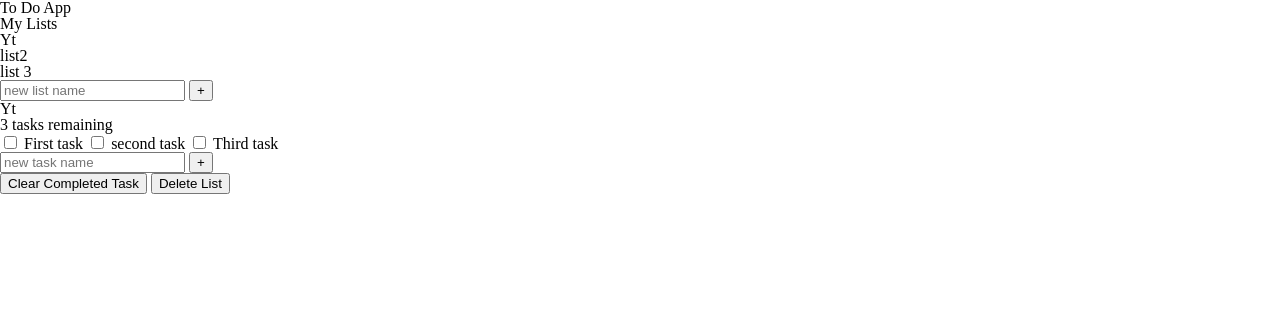
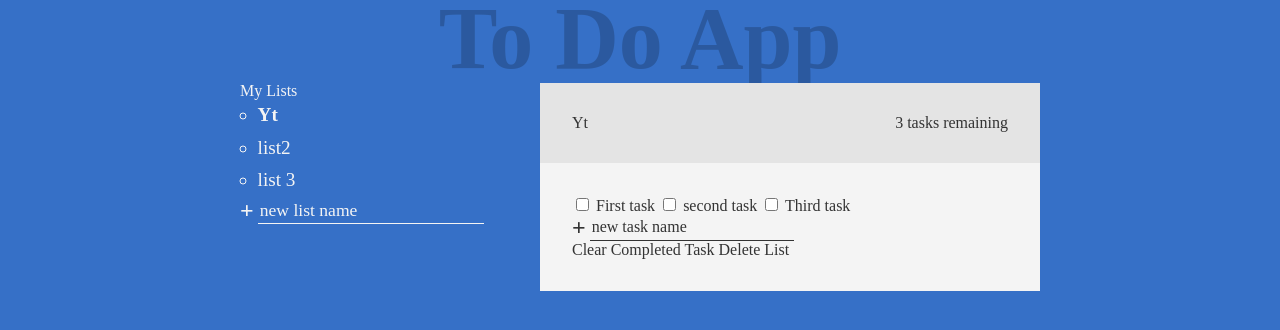
Before and after one commit to NemB0t/ODIN_ToDoList, a website built with webpack: page dist/index.html in a window 1280 px wide. Built offline with nearby package versions, Linux system fonts and the light colour scheme.

Commit message:
Added CSS part 1

```diff
--- a/dist/index.html
+++ b/dist/index.html
@@ -19,7 +19,7 @@
         </ul>
         <form action="">
             <input type="text" class="new list" placeholder="new list name" aria-label="new list name" />
-            <button class="btn list" aria-label="create new list">+</button>
+            <button class="btn create" aria-label="create new list">+</button>
         </form>
     </div>
 
@@ -51,7 +51,7 @@
 
                 <form action="">
                     <input type="text" class="new task" placeholder="new task name" aria-label="new task name" />
-                    <button class="btn task" aria-label="create task list">+</button>
+                    <button class="btn create" aria-label="create task list">+</button>
                 </form>
 
             </div>
--- a/dist/style.css
+++ b/dist/style.css
@@ -0,0 +1,132 @@
+:root{
+    --clr-primary: rgb(54,112,199);
+    --clr-light: #f4f4f4;
+    --clr-dark: #333;
+    --clr-warning: rgb(99,36,36);
+}
+
+*,
+*::before,
+*::after{
+    font-family: inherit;
+    box-sizing: border-box;
+}
+
+body{
+    margin: 0;
+    font-family: "Work Sans", sans-serif;
+    font-weight: 300;
+    font-size: 1.5rem;
+    background-color: var(--clr-primary);
+    color: var(--clr-light);
+    display: grid;
+    grid:
+        "header header header header" auto
+        "...... lists  active ......" auto/
+        1fr minmax(100px,300px) minmax(250px,500px) 1fr;
+}
+
+.title{
+    grid-area: header;
+    text-align: center;
+    font-size: calc(7vh + 2rem);
+    font-weight: 900;
+    color: rgb(0, 0,0,.2);
+    margin: -0.3rem 0 0 0;
+}
+
+.all-tasks{
+    grid-area: lists;
+}
+
+form{
+    display: flex;
+}
+
+.btn{
+    cursor: pointer;
+    background: 0;
+    border: 0;
+    padding: 0;
+    color: inherit;
+    font-size: 1rem;
+}
+
+.btn.create{
+    font-size: 1.5rem;
+    font-weight: 900;
+    margin-right: 0.25rem;
+    transition: opacity 250ms ease-in;
+}
+
+.btn.create:hover{
+    opacity: 0.7;
+}
+
+.task-list{
+    line-height: 1.7;
+    font-size: 1.2rem;
+    list-style: circle;
+    padding-left: 1.1rem;
+}
+
+.new{
+    background: transparent;
+    border: 0;
+    color: inherit;
+    border-bottom: 1px solid currentColor;
+    font-size: inherit;
+    outline: none;
+    transition: border-bottom 150ms ease-in;
+    order: 2;
+}
+
+.new.list{
+    font-size: 1.1rem;
+}
+
+.new:focus{
+    border-bottom-width: 3px;
+}
+
+.new:focus::placeholder{
+    opacity: 0.2;
+}
+
+.new::placeholder{
+    color: inherit;
+    font-weight: 300;
+}
+
+.active-list{
+    font-weight: 700;
+}
+
+.todo-list{
+    --spacer: 2rem;
+
+    grid-area: active;
+    background: var(--clr-light);
+    color: var(--clr-dark);
+}
+
+.todo-header{
+    padding: var(--spacer);
+    background: #e4e4e4;
+    display: flex;
+    align-items: center;
+    justify-content: space-between;
+}
+
+.list-title{
+    margin: 0;
+}
+
+.task-count{
+    margin: 0;
+    font-size: 1rem;
+}
+
+.todo-body{
+    padding: var(--spacer);
+}
```
